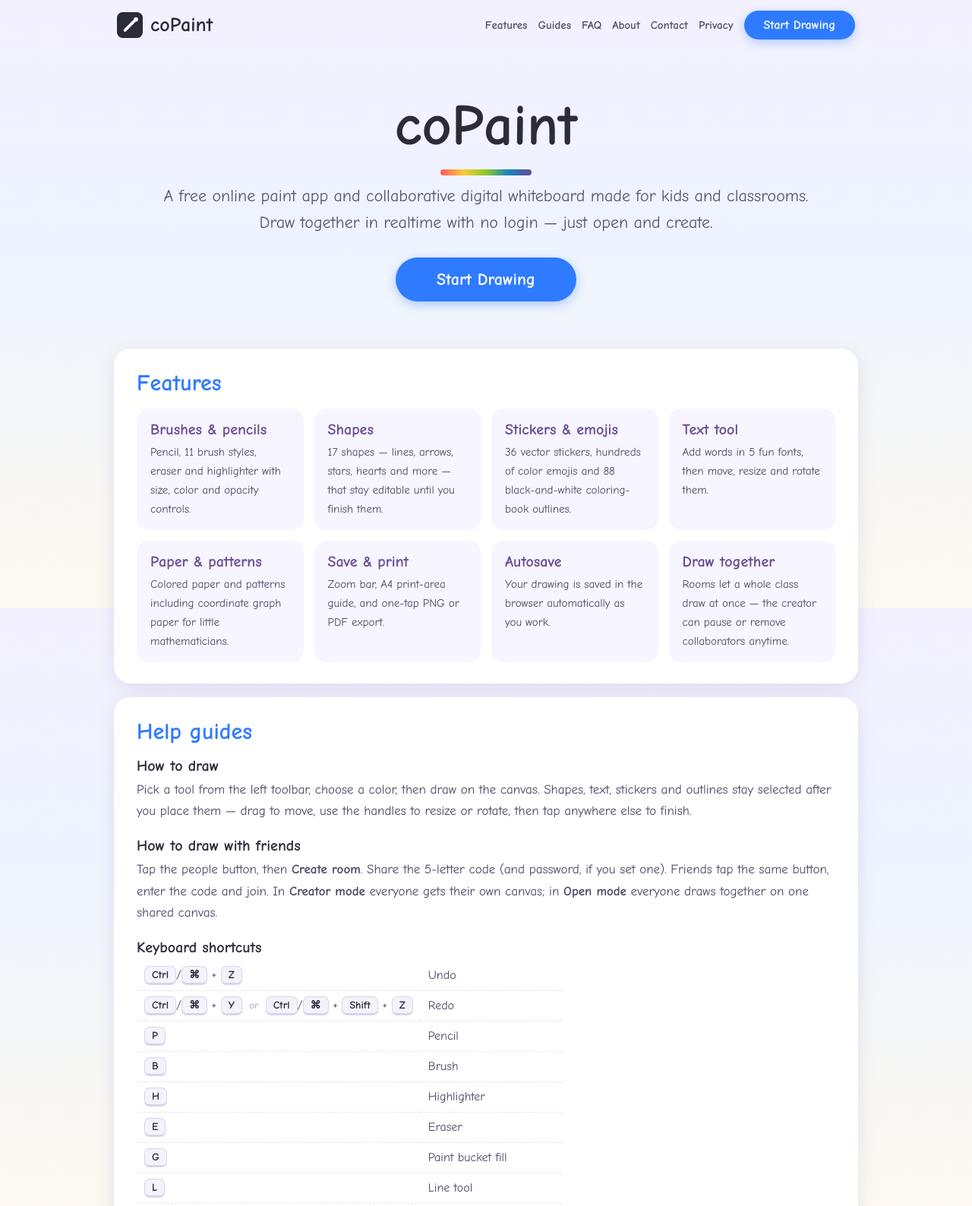
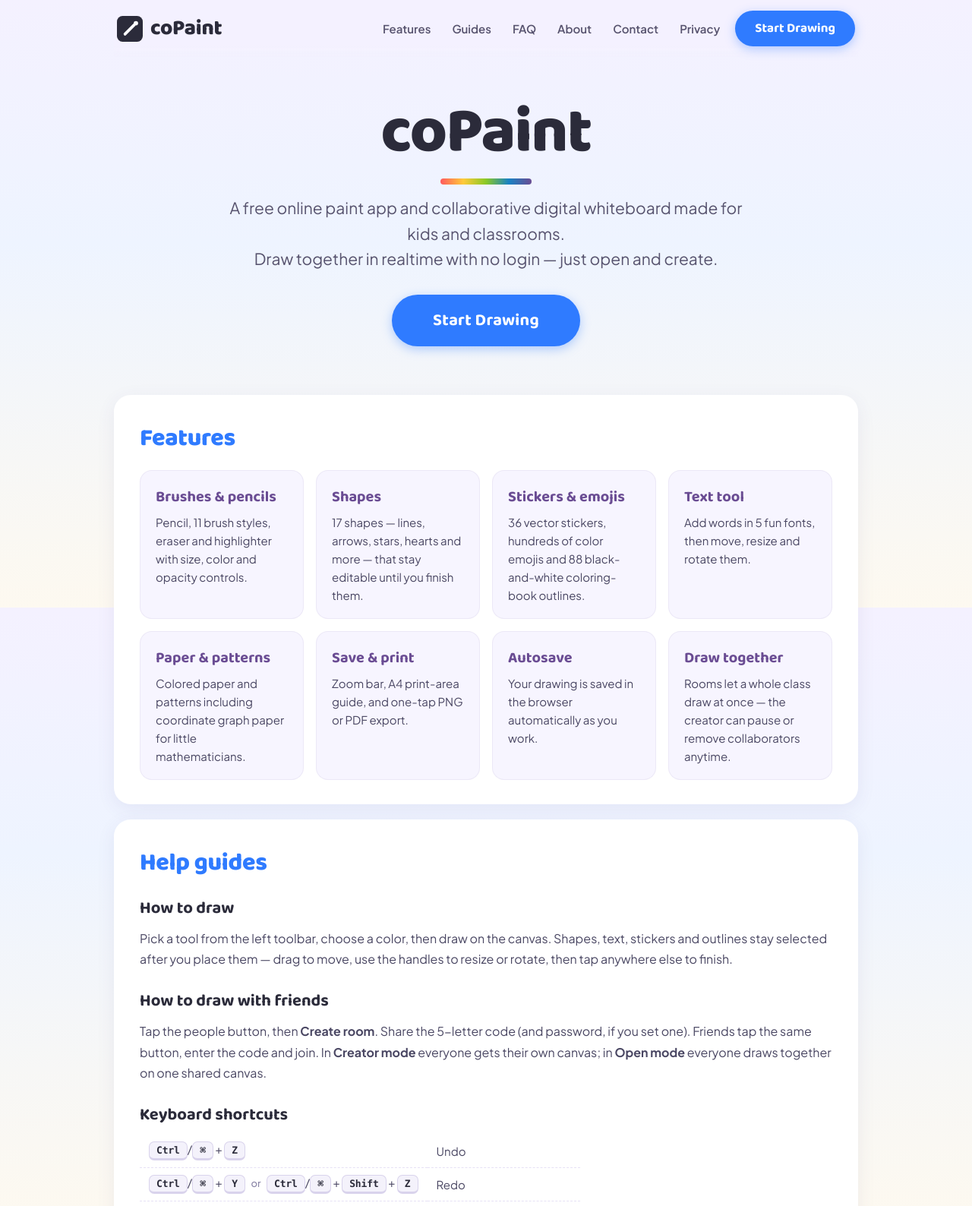
Before and after one commit to fiftytwo-52/copaint, an Astro site: page /home in a window 1280 px wide. Shown: the top 1588 px of the page at 76% size. Built offline with nearby package versions, Linux system fonts and the light colour scheme; Astro itself is replaced by a stand-in of ours.

Commit message:
Refactor homepage typography pairing and add 404 & 500 error pages

```diff
--- a/src/components/homepage/Nav.astro
+++ b/src/components/homepage/Nav.astro
@@ -1,10 +1,13 @@
 ---
 /* Homepage top navigation bar: logo, section links, Start Drawing. */
 ---
-<nav class="hpNav">
-  <span class="hpLogo"><svg class="hpLogoMark" viewBox="0 0 64 64"><rect width="64" height="64" rx="14" fill="#2b2b3a"/><path d="M20 45 L43 22" stroke="#ffffff" stroke-width="7" stroke-linecap="round"/><circle cx="47" cy="18" r="5.5" fill="#ffffff"/></svg>coPaint</span>
-  <span class="hpLinks">
+<nav class="hpNav" aria-label="Main navigation">
+  <a href="/home" class="hpLogo" aria-label="coPaint homepage">
+    <svg class="hpLogoMark" viewBox="0 0 64 64" aria-hidden="true"><rect width="64" height="64" rx="14" fill="#2b2b3a"/><path d="M20 45 L43 22" stroke="#ffffff" stroke-width="7" stroke-linecap="round"/><circle cx="47" cy="18" r="5.5" fill="#ffffff"/></svg>
+    <span>coPaint</span>
+  </a>
+  <div class="hpLinks">
     <a href="#hpFeatures">Features</a><a href="#hpGuides">Guides</a><a href="#hpFaq">FAQ</a><a href="#hpAbout">About</a><a href="#hpContact">Contact</a><a href="#hpPrivacy">Privacy</a>
-  </span>
+  </div>
   <a class="hpStart" href="/">Start Drawing</a>
 </nav>
--- a/src/layouts/SiteLayout.astro
+++ b/src/layouts/SiteLayout.astro
@@ -5,13 +5,15 @@ interface Props {
   description?: string;
   keywords?: string;
   canonical?: string;
+  noindex?: boolean;
 }
 
 const {
   title = "coPaint — Free Online Paint & Collaborative Whiteboard",
   description = "Free online paint tool and digital whiteboard. Draw together with MS Paint-like tools, brush styles, shapes, stickers, and realtime classroom collaboration with no login required.",
   keywords = "paint, ms paint, ms paint online, online paint, free online paint, whiteboard, whiteboard online, online whiteboard, digital whiteboard, virtual whiteboard, free whiteboard, collaborative paint, draw together online whiteboard",
-  canonical = "https://copaint-qxc.pages.dev/"
+  canonical = "https://copaint-qxc.pages.dev/",
+  noindex = false
 } = Astro.props;
 
 const siteUrl = "https://copaint-qxc.pages.dev";
@@ -29,8 +31,13 @@ const fullCanonical = canonical.startsWith("http") ? canonical : `${siteUrl}${ca
   <meta name="description" content={description} />
   <meta name="keywords" content={keywords} />
   <meta name="author" content="coPaint" />
-  <meta name="robots" content="index, follow" />
+  <meta name="robots" content={noindex ? "noindex, nofollow" : "index, follow"} />
   <link rel="canonical" href={fullCanonical} />
+
+  <!-- Google Fonts: Baloo 2 (Headings & Brand) + Plus Jakarta Sans (Readable UI & Body) -->
+  <link rel="preconnect" href="https://fonts.googleapis.com" />
+  <link rel="preconnect" href="https://fonts.gstatic.com" crossorigin />
+  <link href="https://fonts.googleapis.com/css2?family=Baloo+2:wght@600;700;800&family=Plus+Jakarta+Sans:wght@400;500;600;700&display=swap" rel="stylesheet" />
 
   <!-- Open Graph / Facebook -->
   <meta property="og:type" content="website" />
--- a/src/styles/homepage.css
+++ b/src/styles/homepage.css
@@ -1,67 +1,196 @@
 /* coPaint homepage styles — standalone page (not an overlay). */
-html { scroll-behavior: smooth; }
+:root {
+  --font-brand: 'Baloo 2', 'Comic Sans MS', 'Chalkboard SE', 'Segoe UI Rounded', cursive, sans-serif;
+  --font-body: 'Plus Jakarta Sans', system-ui, -apple-system, BlinkMacSystemFont, 'Segoe UI', Roboto, sans-serif;
+  --font-mono: ui-monospace, SFMono-Regular, Menlo, Monaco, Consolas, monospace;
+}
+
+html {
+  scroll-behavior: smooth;
+}
+
 body {
   margin: 0;
   background: linear-gradient(180deg, #f4f1ff 0%, #eef4ff 40%, #fdf9f0 100%);
   background-attachment: fixed;
-  font-family: 'Gochi Hand', 'Comic Sans MS', 'Chalkboard SE', sans-serif;
+  font-family: var(--font-body);
   color: #2b2b3a;
+  -webkit-font-smoothing: antialiased;
+  -moz-osx-font-smoothing: grayscale;
 }
+
 #homePage { min-height: 100vh; }
 .hpInner { max-width: 980px; margin: 0 auto; padding: 0 20px 40px; }
+
+/* Sticky Navigation */
 .hpNav {
   position: sticky; top: 0; z-index: 5; display: flex; align-items: center; gap: 14px; flex-wrap: wrap;
-  padding: 14px 4px; background: linear-gradient(180deg, #f4f1ff 70%, rgba(244,241,255,0));
+  padding: 14px 4px; background: linear-gradient(180deg, #f4f1ff 80%, rgba(244,241,255,0));
+  backdrop-filter: blur(8px);
 }
-.hpLogo { font-size: 26px; font-weight: 900; color: #2b2b3a; display: inline-flex; align-items: center; gap: 10px; }
+.hpLogo {
+  font-family: var(--font-brand);
+  font-size: 28px;
+  font-weight: 800;
+  color: #2b2b3a;
+  display: inline-flex;
+  align-items: center;
+  gap: 10px;
+  letter-spacing: -0.01em;
+  text-decoration: none;
+}
+.hpLogo:focus-visible { outline: 2px solid #2f7bff; outline-offset: 3px; border-radius: 8px; }
 .hpLogoMark { width: 34px; height: 34px; display: block; }
-.hpLinks { display: flex; gap: 14px; flex-wrap: wrap; margin-left: auto; }
-.hpLinks a { color: #57536e; font-weight: 800; font-size: 15px; text-decoration: none; }
+.hpLinks { display: flex; gap: 16px; flex-wrap: wrap; margin-left: auto; }
+.hpLinks a {
+  font-family: var(--font-body);
+  color: #57536e;
+  font-weight: 600;
+  font-size: 15px;
+  text-decoration: none;
+  transition: color 0.15s ease;
+  padding: 4px 6px;
+  border-radius: 6px;
+}
 .hpLinks a:hover { color: #2f7bff; }
+.hpLinks a:focus-visible { outline: 2px solid #2f7bff; outline-offset: 2px; }
+
 .hpStart {
   display: inline-block;
   background: #2f7bff; color: #fff; border: none; border-radius: 999px; cursor: pointer;
-  font-family: inherit; font-weight: 900; font-size: 16px; padding: 10px 26px;
+  font-family: var(--font-brand); font-weight: 700; font-size: 17px; padding: 10px 26px;
   box-shadow: 0 4px 14px rgba(47,123,255,.35);
   text-decoration: none;
+  transition: transform 0.12s ease, background 0.15s ease, box-shadow 0.15s ease;
 }
-.hpStart:hover { background: #1e63e0; }
+.hpStart:hover {
+  background: #1e63e0;
+  transform: translateY(-1px);
+  box-shadow: 0 6px 18px rgba(47,123,255,.45);
+}
+.hpStart:focus-visible { outline: 3px solid #2f7bff; outline-offset: 3px; }
+
+/* Hero Section */
 .hpHero { text-align: center; padding: 56px 10px 44px; }
-.hpHero h1 { font-size: clamp(44px, 8vw, 76px); margin: 0 0 10px; color: #2b2b3a; }
-.hpHero h1::after { content: ''; display: block; width: 120px; height: 8px; border-radius: 4px; background: linear-gradient(90deg, #ff595e, #ffca3a, #8ac926, #1982c4, #6a4c93); margin: 14px auto 0; }
-.hpTag { font-size: clamp(17px, 2.6vw, 22px); color: #57536e; line-height: 1.6; margin: 0 0 28px; }
-.hpStart.hpBig { font-size: 22px; padding: 16px 54px; }
-.hpSec { background: #fff; border-radius: 22px; padding: 28px 30px; margin: 18px 0; box-shadow: 0 6px 24px rgba(80,60,140,.12); }
-.hpSec h2 { font-size: 30px; margin: 0 0 16px; color: #2f7bff; }
-.hpSec h3 { font-size: 20px; margin: 0 0 6px; color: #2b2b3a; }
-.hpSec p { font-size: 17px; line-height: 1.65; color: #4a4763; margin: 0 0 12px; }
+.hpHero h1 {
+  font-family: var(--font-brand);
+  font-size: clamp(48px, 9vw, 84px);
+  font-weight: 800;
+  line-height: 1.05;
+  margin: 0 0 14px;
+  color: #2b2b3a;
+  letter-spacing: -0.02em;
+}
+.hpHero h1::after {
+  content: ''; display: block; width: 120px; height: 8px; border-radius: 4px;
+  background: linear-gradient(90deg, #ff595e, #ffca3a, #8ac926, #1982c4, #6a4c93);
+  margin: 16px auto 0;
+}
+.hpTag {
+  font-family: var(--font-body);
+  font-size: clamp(17px, 2.4vw, 21px);
+  color: #57536e;
+  line-height: 1.6;
+  margin: 0 auto 30px;
+  max-width: 680px;
+  font-weight: 400;
+}
+.hpStart.hpBig {
+  font-size: 22px;
+  padding: 16px 54px;
+  letter-spacing: 0.01em;
+}
+
+/* Sections */
+.hpSec {
+  background: #fff;
+  border-radius: 22px;
+  padding: 32px 34px;
+  margin: 20px 0;
+  box-shadow: 0 6px 24px rgba(80,60,140,.08);
+  scroll-margin-top: 80px;
+}
+.hpSec h2 {
+  font-family: var(--font-brand);
+  font-size: 32px;
+  font-weight: 800;
+  margin: 0 0 16px;
+  color: #2f7bff;
+  letter-spacing: -0.01em;
+}
+.hpSec h3 {
+  font-family: var(--font-brand);
+  font-size: 22px;
+  font-weight: 700;
+  margin: 0 0 8px;
+  color: #2b2b3a;
+}
+.hpSec p {
+  font-family: var(--font-body);
+  font-size: 16px;
+  line-height: 1.7;
+  color: #4a4763;
+  margin: 0 0 14px;
+  font-weight: 400;
+}
 .hpSec p:last-child { margin-bottom: 0; }
-.hpGrid { display: grid; grid-template-columns: repeat(auto-fit, minmax(200px, 1fr)); gap: 14px; }
-.hpCard { background: #f7f5ff; border-radius: 16px; padding: 16px 18px; }
-.hpCard h3 { color: #6a4c93; }
-.hpCard p { font-size: 15px; }
-.hpGuide { margin-bottom: 20px; }
+
+.hpGrid { display: grid; grid-template-columns: repeat(auto-fit, minmax(210px, 1fr)); gap: 16px; }
+.hpCard {
+  background: #f7f5ff;
+  border-radius: 16px;
+  padding: 18px 20px;
+  border: 1px solid rgba(106,76,147,.08);
+}
+.hpCard h3 { color: #6a4c93; font-size: 20px; margin-bottom: 6px; }
+.hpCard p { font-size: 15px; line-height: 1.6; color: #4a4763; margin: 0; }
+
+.hpGuide { margin-bottom: 24px; }
 .hpGuide:last-child { margin-bottom: 0; }
-.hpKeys { border-collapse: collapse; width: 100%; max-width: 560px; }
-.hpKeys td { padding: 7px 10px; font-size: 16px; color: #4a4763; border-bottom: 1px dashed #e6e1f5; }
+.hpGuide p { font-size: 16px; }
+
+.hpKeys { border-collapse: collapse; width: 100%; max-width: 580px; margin-top: 8px; }
+.hpKeys td { padding: 9px 12px; font-size: 15px; color: #4a4763; border-bottom: 1px dashed #e6e1f5; }
 .hpKeys tr td:first-child { white-space: nowrap; width: 45%; }
 kbd {
-  display: inline-block; background: #f4f2fb; border: 1.5px solid #d9d3ec; border-bottom-width: 3px;
-  border-radius: 7px; padding: 2px 9px; font-family: inherit; font-size: 14px; font-weight: 800; color: #2b2b3a;
+  display: inline-block;
+  background: #f4f2fb;
+  border: 1.5px solid #d9d3ec;
+  border-bottom-width: 3px;
+  border-radius: 7px;
+  padding: 3px 9px;
+  font-family: var(--font-mono);
+  font-size: 13px;
+  font-weight: 700;
+  color: #2b2b3a;
+  letter-spacing: -0.01em;
 }
-.hpOr { color: #a09bc0; font-size: 13px; margin: 0 4px; }
-.hpFaq { margin-bottom: 16px; }
+.hpOr {
+  font-family: var(--font-body);
+  color: #8b86a8;
+  font-size: 13px;
+  margin: 0 5px;
+  font-weight: 500;
+}
+
+.hpFaq { margin-bottom: 18px; }
 .hpFaq:last-child { margin-bottom: 0; }
-.hpFaq h3 { color: #6a4c93; }
-.hpMail { color: #2f7bff; font-weight: 800; }
-.hpFoot { text-align: center; padding: 34px 10px 10px; }
-.hpFoot p { color: #8b86a8; font-size: 15px; margin: 18px 0 0; }
+.hpFaq h3 { color: #6a4c93; font-size: 20px; margin-bottom: 6px; }
+.hpFaq p { font-size: 16px; }
+
+.hpMail { color: #2f7bff; font-weight: 700; text-decoration: underline; text-underline-offset: 3px; }
+.hpMail:hover { color: #1e63e0; }
+
+.hpFoot { text-align: center; padding: 40px 10px 16px; }
+.hpFoot p { color: #8b86a8; font-size: 14px; margin: 20px 0 0; font-family: var(--font-body); }
+
 @media (max-width: 640px) {
-  .hpSec { padding: 20px; }
-  .hpNav { gap: 10px; }
-  .hpLinks { order: 3; width: 100%; margin-left: 0; flex-wrap: nowrap; overflow-x: auto; gap: 12px; padding-bottom: 4px; }
-  .hpLinks a { white-space: nowrap; }
+  .hpSec { padding: 22px 18px; border-radius: 18px; }
+  .hpNav { gap: 10px; padding: 10px 4px; }
+  .hpLogo { font-size: 24px; }
+  .hpLinks { order: 3; width: 100%; margin-left: 0; flex-wrap: nowrap; overflow-x: auto; gap: 10px; padding-bottom: 4px; }
+  .hpLinks a { white-space: nowrap; font-size: 14px; }
   .hpNav .hpStart { margin-left: auto; font-size: 14px; padding: 8px 18px; }
   .hpKeys tr td:first-child { white-space: normal; width: 55%; }
-  .hpKeys td { font-size: 14px; padding: 6px 6px; }
+  .hpKeys td { font-size: 14px; padding: 7px 6px; }
 }
```
Also changed, not shown: src/pages/404.astro (added, +129 -0 lines), src/pages/500.astro (added, +128 -0 lines).
